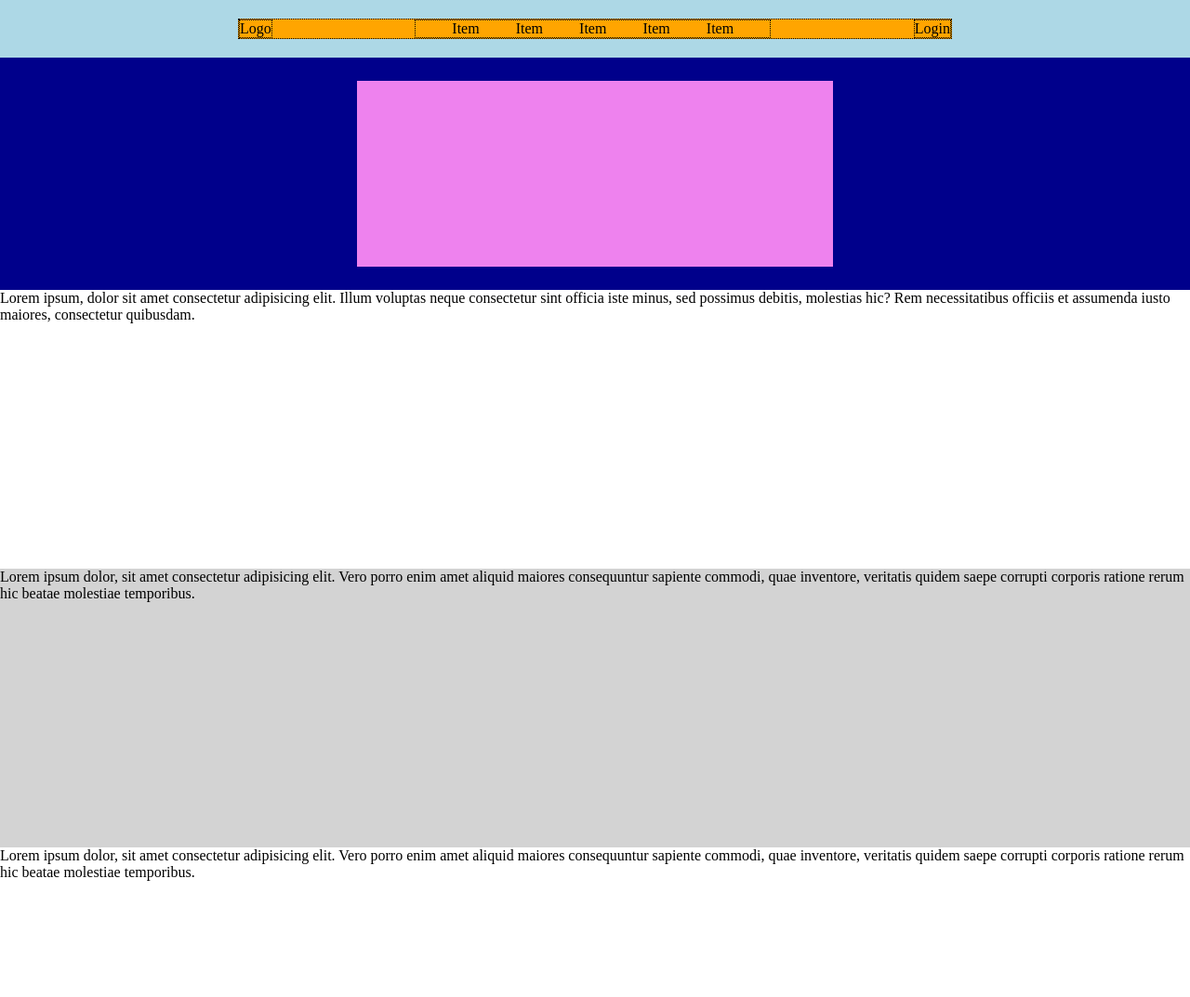
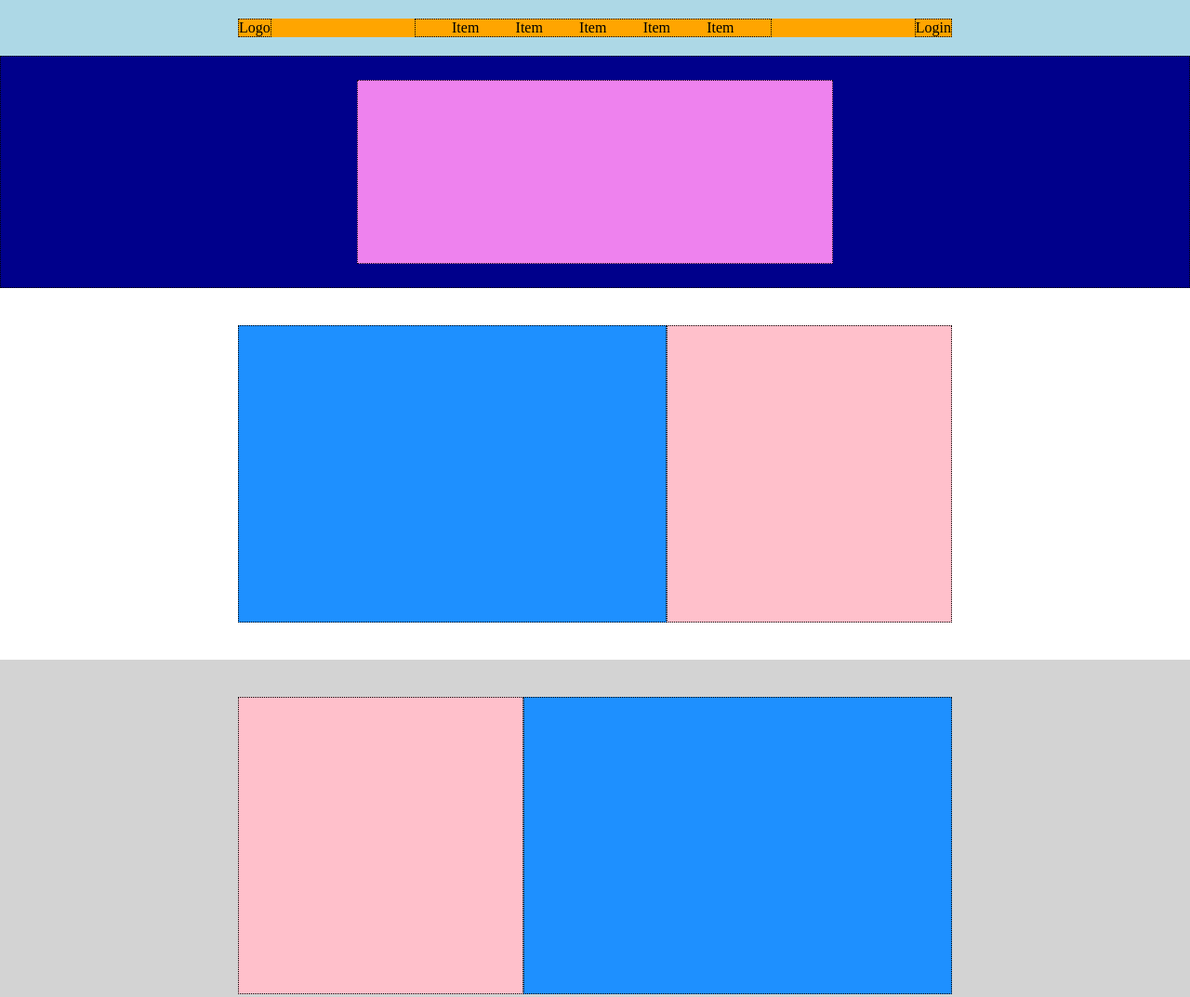
Before and after one commit to dbonafin/htmlcss-struttura-discord, a plain HTML site: page index.html in a window 1280 px wide. Shown: the top 1073 px of the page at 93% size. Drawn offline with Linux system fonts and the light colour scheme.

Commit message:
main done

```diff
--- a/css/style.css
+++ b/css/style.css
@@ -3,6 +3,12 @@
     padding: 0;
     box-sizing: border-box;
 }
+
+/* common */
+div {
+    border: 1.5px dotted black;
+}
+
 
 /* top header */
 header {
@@ -16,14 +22,9 @@ header {
     width: 60%;
     display: flex;
     justify-content: space-between;
-    border: 1px dotted black;
     margin: 20px 0;
     margin-left: auto;
     margin-right: auto;
-}
-
-#top-header span {
-    border: 1px dotted black;
 }
 
 #menu {
@@ -51,23 +52,29 @@ ul {
 .jumbo-content {
     width: 40%;
     background-color: #ee82ee;
+    border: 1px dotted black;
 
     /* test */
     height: 80%;
 }
 
+/* main */
+.section {
+    display: flex;
+    justify-content: center;
+    align-items: center;
 
-
-/* main */
-
-.section {
     /* test */
-    height: 300px;
+    height: 400px;
 }
 
 .big-section {
+    display: flex;
+    justify-content: center;
+    align-items: center;
+
     /* test */
-    height: 500px;
+    height: 600px;
 }
 
 .grey {
@@ -78,8 +85,31 @@ ul {
     background-color: white;
 }
 
+.main-column {
+    background-color: #1e90ff;
+    width: 36%;
+
+    /* test */
+    height: 80%;
+}
+
+.aside-column {
+    background-color: pink;
+    width: 24%;
+
+    /* test */
+    height: 80%;
+}
+
+.big-column {
+    background-color: green;
+    width: 60%;
+
+    /* test */
+    height: 90%;
+}
+
 /* footer */
-
 footer {
     background-color: black;
 
--- a/index.html
+++ b/index.html
@@ -12,8 +12,8 @@
     <!-- header -->
     <header>
         <nav id="top-header">
-            <span>Logo</span>
-            <span id="menu">
+            <div>Logo</div>
+            <div id="menu">
                 <ul>
                     <li>Item</li>
                     <li>Item</li>
@@ -21,8 +21,8 @@
                     <li>Item</li>
                     <li>Item</li>
                 </ul>
-            </span>
-            <span>Login</span>
+            </div>
+            <div>Login</div>
         </nav>
 
         <div class="jumbo">
@@ -32,13 +32,24 @@
 
     <!-- main content -->
     <main>
-        <section class="section white">Lorem ipsum, dolor sit amet consectetur adipisicing elit. Illum voluptas neque consectetur sint officia iste minus, sed possimus debitis, molestias hic? Rem necessitatibus officiis et assumenda iusto maiores, consectetur quibusdam.</section>
-        <section class="section grey">Lorem ipsum dolor, sit amet consectetur adipisicing elit. Vero porro enim amet aliquid maiores consequuntur sapiente
-        commodi, quae inventore, veritatis quidem saepe corrupti corporis ratione rerum hic beatae molestiae temporibus.</section>
-        <section class="section white">Lorem ipsum dolor, sit amet consectetur adipisicing elit. Vero porro enim amet aliquid maiores consequuntur sapiente
-        commodi, quae inventore, veritatis quidem saepe corrupti corporis ratione rerum hic beatae molestiae temporibus.</section>
-        <section class="big-section grey">Lorem ipsum dolor, sit amet consectetur adipisicing elit. Vero porro enim amet aliquid maiores consequuntur sapiente
-        commodi, quae inventore, veritatis quidem saepe corrupti corporis ratione rerum hic beatae molestiae temporibus.</section>
+        <section class="section white">
+            <div class="main-column"></div>
+            <div class="aside-column"></div>
+        </section>
+
+        <section class="section grey">
+            <div class="aside-column"></div>
+            <div class="main-column"></div>
+        </section>
+
+        <section class="section white">
+            <div class="main-column"></div>
+            <div class="aside-column"></div>
+        </section>
+
+        <section class="big-section grey">
+            <div class="big-column"></div>
+        </section>
     </main>
 
     <!-- footer -->
```
